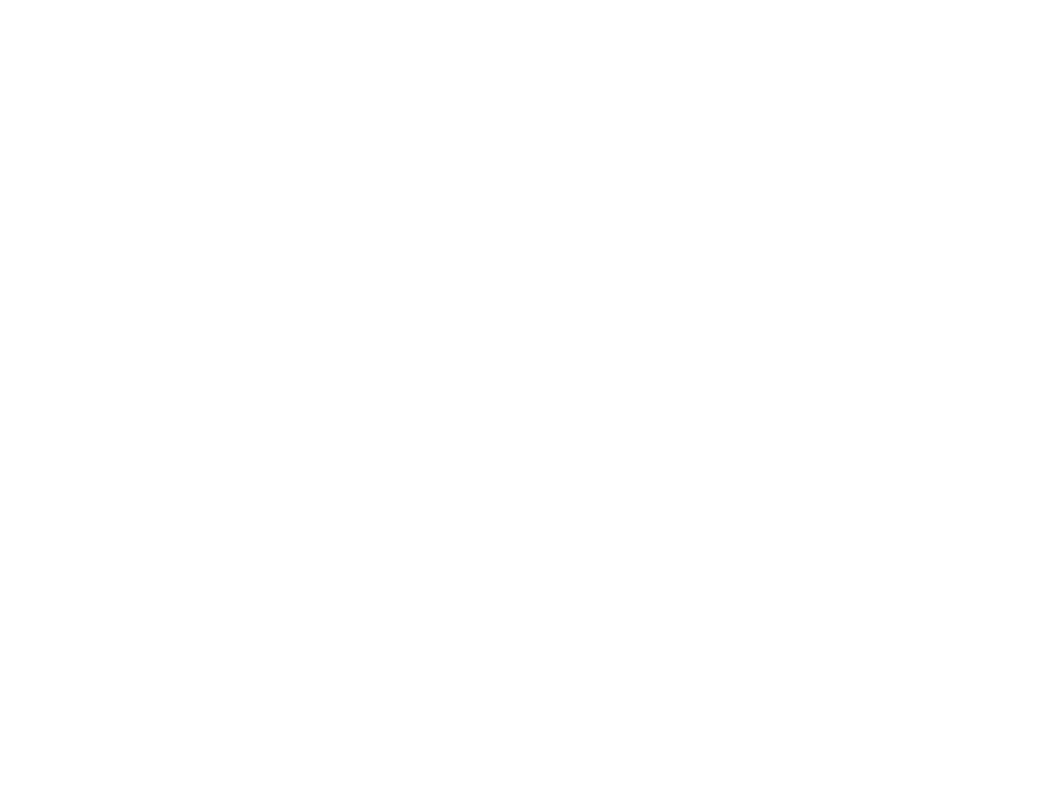
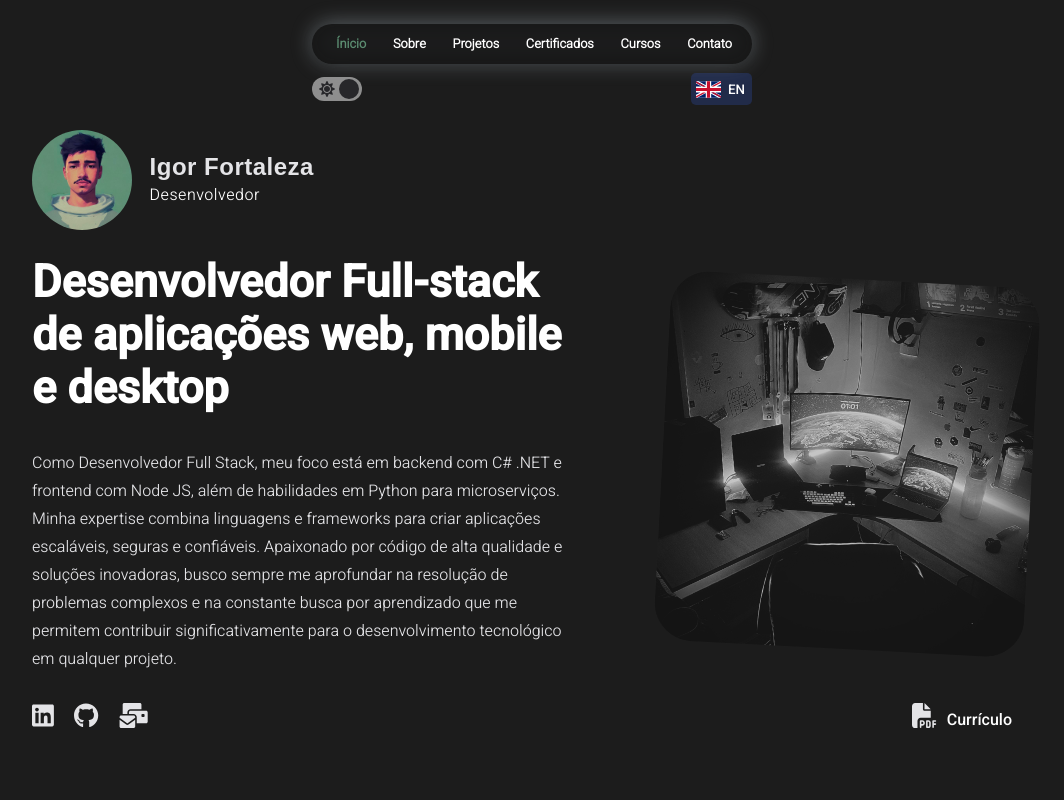
Before and after one commit to igor-fortaleza/MyFolio, a React (Create React App) app: page / in a window 1280 px wide. Shown: the top 800 px of the page, without its empty margins (108-1172 px from the left). Built offline with nearby package versions, Linux system fonts and the light colour scheme.

Commit message:
update pages and add cv pdf

```diff
--- a/src/components/articles/college.jsx
+++ b/src/components/articles/college.jsx
@@ -6,7 +6,7 @@
 import "./style/college.css";
 
 const college = (props) => {
-	const { language, date, title, description, link } = props;
+	const { language, date, title, institution, description, link } = props;
 
 	return (
 		<React.Fragment>
@@ -15,11 +15,12 @@
 					<div className="college-date">{date}</div>
 				</div> */}
 
-				<Link to={link} target="_blank">
-					<div className="college-right-side">
-						<div className="college-title">{title}</div>
-						<div className="college-description">{description}</div>
-						<div className="college-link">
+				{/* <Link to={link} target="_blank"> */}
+				<div className="college-right-side">
+					<div className="college-title">{title}</div>
+					<div className="college-subtitle">{institution}</div>
+					<div className="college-description">{description}</div>
+					{/* <div className="college-link">
 							{language === "pt"
 								? "Ver certificado"
 								: "Show Certificate"}{" "}
@@ -27,9 +28,9 @@
 								style={{ fontSize: "10px" }}
 								icon={faChevronRight}
 							/>
-						</div>
-					</div>
-				</Link>
+						</div> */}
+				</div>
+				{/* </Link> */}
 			</div>
 		</React.Fragment>
 	);
--- a/src/components/articles/style/college.css
+++ b/src/components/articles/style/college.css
@@ -19,7 +19,7 @@
 	mix-blend-mode: normal;
 	border-radius: 20px;
 	opacity: 0.8;
-	padding: 30px;
+	padding: 50px;
 }
 
 .college-right-side:hover {
@@ -38,6 +38,13 @@
 	color: var(--primary-color);
 	font-size: 20px;
 	font-weight: bold;
+	letter-spacing: 0.5px;
+}
+
+.college-subtitle {
+	color: var(--primary-color);
+	font-size: 11px;
+	font-weight: 700;
 	letter-spacing: 0.5px;
 }
 
@@ -68,3 +75,14 @@
 		max-width: 85%;
 	}
 }
+
+@media (max-width: 600px) {
+	.college-right-side {
+		flex-basis: 80%;
+		/* min-width: 700px; */
+		mix-blend-mode: normal;
+		border-radius: 20px;
+		opacity: 0.8;
+		padding: 30px;
+	}
+}
--- a/src/components/language/LanguageChange.jsx
+++ b/src/components/language/LanguageChange.jsx
@@ -18,7 +18,7 @@
 				margin: 0,
 			}}
 		>
-			{language === "pt" ? (
+			{language === "en" ? (
 				<div
 					className="flag-box"
 					style={{ backgroundColor: "rgba(0,155, 59, 0.3)" }}
--- a/src/data/colleges.js
+++ b/src/data/colleges.js
@@ -2,6 +2,7 @@
 	{
 		date: "2022",
 		title: "Inteligência Artificial",
+		institution: "em FIAP",
 		description:
 			"O AZ-900 é uma certificação que cobre os conceitos essenciais do Azure, oferecendo aos profissionais um entendimento aprofundado das capacidades e benefícios da plataforma de nuvem da Microsoft. Esta certificação é um passo importante para quem deseja se especializar no Azure, alinhando-se com a tendência crescente de adoção de cloud computing no mercado.",
 		link: "https://www.credly.com/badges/62ea4067-eb56-45ff-bc2e-71d144ada45c",
@@ -10,6 +11,7 @@
 	{
 		date: "2018",
 		title: "Técnico Análise de Sistemas e Processamento de Dados",
+		institution: "em Alcina Dantas Feijão",
 		description:
 			"Certificado no OpenHack: Containers, este profissional possui habilidades fundamentais em usar o Microsoft Azure Kubernetes Service para contêinerizar e implementar aplicações na nuvem. A certificação comprova a capacidade de aplicar as principais tecnologias Azure, especialmente na preparação de clusters para produção, destacando-se em soluções modernas de nuvem.",
 		link: "https://www.credly.com/badges/d7a5dfc5-174d-4e3f-9372-4359ae7f3a6a?source=linked_in_profile",
@@ -21,6 +23,7 @@
 	{
 		date: "2022",
 		title: "Artificial Intelligence",
+		institution: "at FIAP",
 		description:
 			"AZ-900 is a certification that covers the essential concepts of Azure, offering professionals a deep understanding of the capabilities and benefits of Microsoft's cloud platform. This certification is an important step for anyone looking to specialize in Azure, aligning with the growing trend of cloud computing adoption in the market.",
 		link: "https://www.credly.com/badges/62ea4067-eb56-45ff-bc2e-71d144ada45c",
@@ -28,6 +31,7 @@
 	{
 		date: "2018",
 		title: "Technical Education in Systems Analysis and Data Processing",
+		institution: " at Alcina Dantas Feijão",
 		description:
 			"Certified in OpenHack: Containers, this professional has fundamental skills in using Microsoft Azure Kubernetes Service to containerize and deploy applications in the cloud. The certification proves the ability to apply key Azure technologies, especially in preparing clusters for production, excelling in modern cloud solutions.",
 		link: "https://www.credly.com/badges/d7a5dfc5-174d-4e3f-9372-4359ae7f3a6a?source=linked_in_profile",
--- a/src/data/user.js
+++ b/src/data/user.js
@@ -3,17 +3,18 @@
 		title: "Igor Fortaleza",
 		name: "Igor A. Fortaleza",
 		email: "igorf135@gmail.com",
-		logo: "../MyFolio/logo.png",
+		logo: "./logo.png",
 	},
 
 	socials: {
 		twitter: "https://twitter.com/",
-		github: "https://github.com/",
+		github: "https://github.com/igor-fortaleza",
 		linkedin_describe: "linkedin.com/in/igorfortaleza",
 		linkedin: "https://linkedin.com/in/igorfortaleza",
-		instagram: "https://instagram.com/",
-		stackoverflow: "https://stackoverflow.com/",
-		facebook: "https://facebook.com/",
+	},
+
+	files: {
+		cv: "./cv2024.pdf",
 	},
 
 	homepage: {
@@ -23,7 +24,8 @@
 	},
 
 	about: {
-		title: "Sou o Igor Fortaleza de São Paulo - Brasil. O Desenvolvedor do agora (o futuro é agora)",
+		title: "Sou Igor Fortaleza de São Paulo - Brasil. O Desenvolvedor do agora",
+		subtitle: "(o futuro é agora)",
 		description:
 			"Durante minha trajetória como desenvolvedor, me empenhei em desenvolver projetos inovadores e eficazes. Meu portfólio é composto por uma variedade de trabalhos, incluindo iniciativas pessoais e profissionais. Sou um firme defensor do uso da tecnologia para solucionar desafios complexos e enriquecer vidas. Para além do desenvolvimento, estou comprometido em compartilhar conhecimento, seja através da elaboração de tutoriais detalhados, da criação de documentação clara ou da participação em discussões sobre tópicos importantes. Espero, com isso, empoderar outros desenvolvedores e contribuir para o crescimento da comunidade de tecnologia. Acredito que ao compartilhar o que sei, não apenas ajudo os outros, mas também enriqueço minha jornada de aprendizado. Cada troca de ideias é uma chance para explorar novas visões e aprimorar habilidades, e é esse ciclo de aprendizado contínuo e colaboração mútua que impulsiona a inovação e o progresso no campo do desenvolvimento de software.",
 	},
@@ -110,17 +112,17 @@
 		title: "Igor Fortaleza",
 		name: "Igor A. Fortaleza",
 		email: "igorf135@gmail.com",
-		logo: "../MyFolio/logo.png",
+		logo: "./logo.png",
 	},
 
 	socials: {
-		twitter: "https://twitter.com/",
-		github: "https://github.com/",
+		github: "https://github.com/igor-fortaleza",
 		linkedin_describe: "linkedin.com/in/igorfortaleza",
 		linkedin: "https://linkedin.com/in/igorfortaleza",
-		instagram: "https://instagram.com/",
-		stackoverflow: "https://stackoverflow.com/",
-		facebook: "https://facebook.com/",
+	},
+
+	files: {
+		cv: "./cv2024.pdf",
 	},
 
 	homepage: {
@@ -130,7 +132,8 @@
 	},
 
 	about: {
-		title: "I'm Igor Fortaleza from São Paulo - Brazil. The Developer of now (the future is now)",
+		title: "I'm Igor Fortaleza from São Paulo - Brazil. The Developer of now",
+		subtitle: "(the future is now)",
 		description:
 			"Throughout my career as a developer, I have dedicated myself to creating innovative and efficient technological solutions. My portfolio includes a variety of projects, both personal and business. I firmly believe in the power of technology as a tool to solve complex problems and improve people's lives. In addition to developing, I am strongly committed to sharing knowledge. This includes writing detailed tutorials, creating clear and accessible documentation, and participating in in-depth conversations on relevant topics. By sharing my experience, I hope to empower other developers and contribute to the growth of the technological community. I am convinced that by sharing knowledge, I not only help others but also enrich my own learning journey. Each interaction is an opportunity to discover new perspectives and improve skills. This continuous learning and collaboration cycle is what truly drives innovation and advancement in software development.",
 	},
--- a/src/index.js
+++ b/src/index.js
@@ -8,7 +8,7 @@
 const root = ReactDOM.createRoot(document.getElementById("root"));
 root.render(
 	<React.StrictMode>
-		<BrowserRouter basename="/MyFolio">
+		<BrowserRouter basename="/">
 			<App />
 		</BrowserRouter>
 	</React.StrictMode>
--- a/src/pages/about.jsx
+++ b/src/pages/about.jsx
@@ -51,8 +51,11 @@
 								<div className="title about-title">
 									{INFO.about.title}
 								</div>
+								<p className="subtitle about-subtitle">
+									{INFO.about.subtitle}
+								</p>
 
-								<div className="subtitle about-subtitle">
+								<div className="subtitle about-description">
 									{INFO.about.description}
 								</div>
 							</div>
--- a/src/pages/certificates.jsx
+++ b/src/pages/certificates.jsx
@@ -94,6 +94,7 @@
 											language={language}
 											date={college.date}
 											title={college.title}
+											institution={college.institution}
 											description={college.description}
 											link={college.link}
 										/>
@@ -102,7 +103,7 @@
 							</div>
 						</div>
 
-						<div className="college-container">
+						<div className="certificates-container">
 							<div className="container-subtitle">
 								<div className="line-subtitle space-chronological" />
 								<div className="subtitle-text">
--- a/src/pages/homepage.jsx
+++ b/src/pages/homepage.jsx
@@ -1,14 +1,9 @@
 import React, { useState, useEffect, useContext } from "react";
 import { Helmet } from "react-helmet";
 
-import { faMailBulk } from "@fortawesome/free-solid-svg-icons";
+import { faMailBulk, faFilePdf } from "@fortawesome/free-solid-svg-icons";
 import { FontAwesomeIcon } from "@fortawesome/react-fontawesome";
-import {
-	faTwitter,
-	faGithub,
-	faStackOverflow,
-	faInstagram,
-} from "@fortawesome/free-brands-svg-icons";
+import { faGithub, faLinkedin } from "@fortawesome/free-brands-svg-icons";
 
 import Logo from "../components/common/logo";
 import Footer from "../components/common/footer";
@@ -142,14 +137,15 @@
 								</div>
 							</div>
 						</div>
+						<div className="wrapper-socials">
 							<div className="homepage-socials">
 								<a
-								href={INFO.socials.twitter}
+									href={INFO.socials.linkedin}
 									target="_blank"
 									rel="noreferrer"
 								>
 									<FontAwesomeIcon
-									icon={faTwitter}
+										icon={faLinkedin}
 										className="homepage-social-icon"
 									/>
 								</a>
@@ -164,26 +160,6 @@
 									/>
 								</a>
 								<a
-								href={INFO.socials.stackoverflow}
-								target="_blank"
-								rel="noreferrer"
-							>
-								<FontAwesomeIcon
-									icon={faStackOverflow}
-									className="homepage-social-icon"
-								/>
-							</a>
-							<a
-								href={INFO.socials.instagram}
-								target="_blank"
-								rel="noreferrer"
-							>
-								<FontAwesomeIcon
-									icon={faInstagram}
-									className="homepage-social-icon"
-								/>
-							</a>
-							<a
 									href={`mailto:${INFO.main.email}`}
 									target="_blank"
 									rel="noreferrer"
@@ -193,6 +169,21 @@
 										className="homepage-social-icon"
 									/>
 								</a>
+							</div>
+							<div className="homepage-curriculum">
+								<a
+									href={`${INFO.files.cv}`}
+									target="_blank"
+									rel="noopener noreferrer"
+								>
+									<FontAwesomeIcon
+										icon={faFilePdf}
+										className="homepage-social-icon"
+										style={{ paddingRight: 10 }}
+									/>
+									<text>Currículo</text>
+								</a>
+							</div>
 						</div>
 
 						<div className="homepage-projects">
--- a/src/pages/styles/about.css
+++ b/src/pages/styles/about.css
@@ -19,6 +19,12 @@
 }
 
 .about-subtitle {
+	padding-top: 0 !important;
+	margin-top: 10px !important;
+	font-family: var(--secondary-font);
+}
+
+.about-description {
 	width: 80% !important;
 }
 
@@ -63,7 +69,7 @@
 		flex-direction: column;
 	}
 
-	.about-subtitle {
+	.about-description {
 		padding-top: 20px !important;
 	}
 
--- a/src/pages/styles/certificates.css
+++ b/src/pages/styles/certificates.css
@@ -24,14 +24,22 @@
 }
 
 .colleges-colleges {
-	width: 80%;
+	width: 90%;
 	align-self: center;
 	text-align: center;
-	margin-bottom: 10px;
+	margin-bottom: 70px;
 }
 
 .college-container {
 	padding-top: 100px;
+	display: flex;
+	flex-direction: column;
+	align-items: center;
+	justify-content: center;
+}
+
+.certificates-container {
+	padding-top: 50px;
 	display: flex;
 	flex-direction: column;
 	align-items: center;
--- a/src/pages/styles/homepage.css
+++ b/src/pages/styles/homepage.css
@@ -76,11 +76,35 @@
 	width: 100%;
 }
 
+.wrapper-socials {
+	width: 100%;
+	display: flex;
+	flex-direction: row;
+}
+
 .homepage-socials {
-	display: flex;
+	width: 30%;
 	justify-content: left;
 	align-items: center;
 	padding-top: 30px;
+}
+
+.homepage-curriculum {
+	width: 70%;
+	text-align: end;
+	padding-top: 30px;
+	padding-right: 20px;
+	padding-left: 20px;
+}
+
+.homepage-curriculum a {
+	flex-direction: row;
+	text-decoration: none;
+}
+
+.homepage-curriculum a text {
+	font-family: var(--secondary-font);
+	color: var(--primary-color);
 }
 
 .homepage-social-icon {
@@ -173,3 +197,9 @@
 		margin-right: -25px;
 	}
 }
+
+@media (max-width: 600px) {
+	.homepage-socials {
+		width: 60%;
+	}
+}
```
Also changed, not shown: 2 other files (tests, documents, lock files or other folders). Lines whose indentation alone changed are shown as unchanged.
